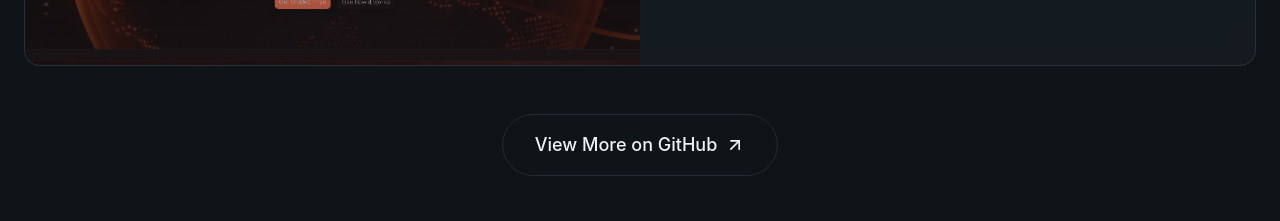
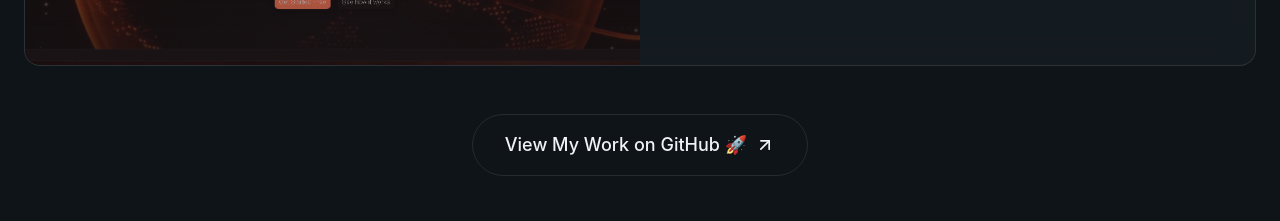
Before and after one commit to abhishekKumar253/dev-portfolio, a React (Vite) app: page / in a window 1280 px wide. Shown: the part 3780-4001 px from the top of the page. Built offline with nearby package versions, Linux system fonts and the light colour scheme.

Commit message:
update GitHub link text to enhance clarity

```diff
--- a/src/sections/Projects.jsx
+++ b/src/sections/Projects.jsx
@@ -175,7 +175,7 @@
               target="_blank"
               rel="noopener noreferrer"
               className="flex items-center gap-2">
-              View More on GitHub
+              View My Work on GitHub 🚀
               <ArrowUpRight className="w-5 h-5" />
             </a>
           </AnimatedBorderButton>
```
